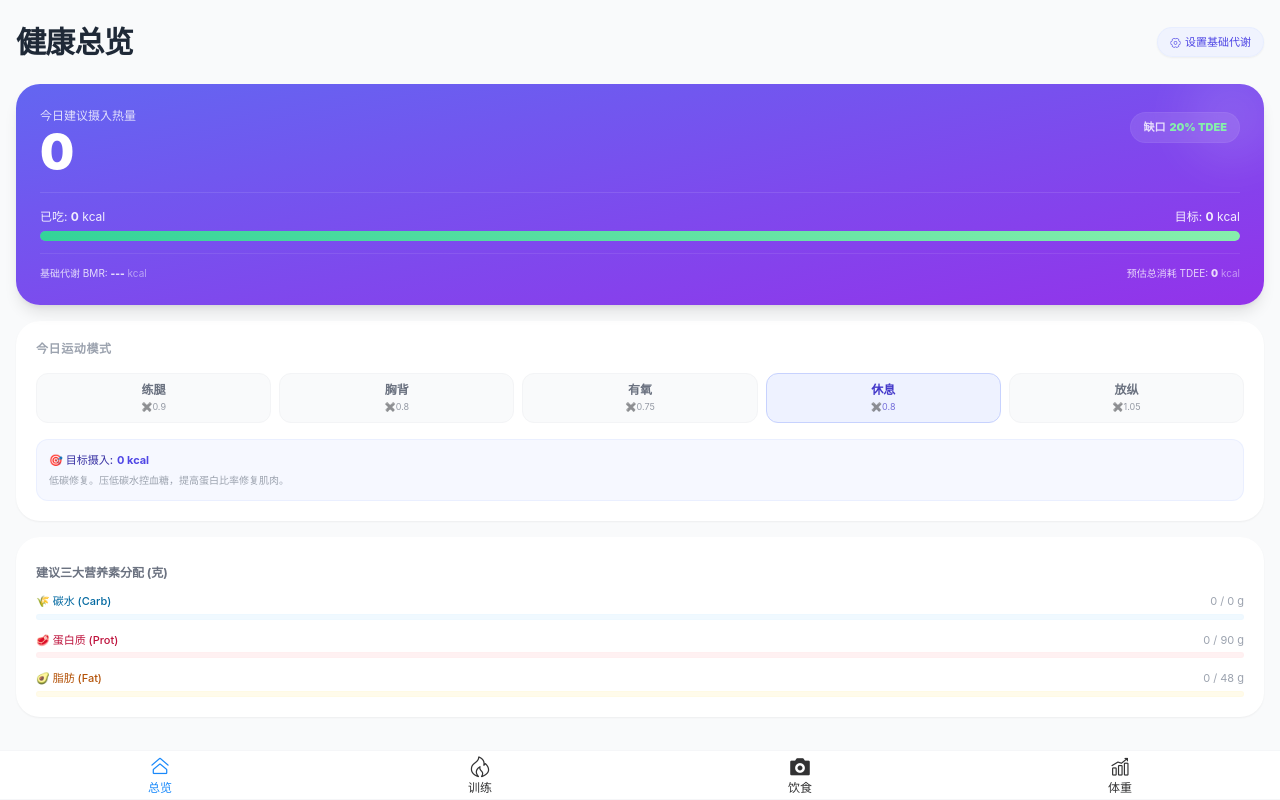
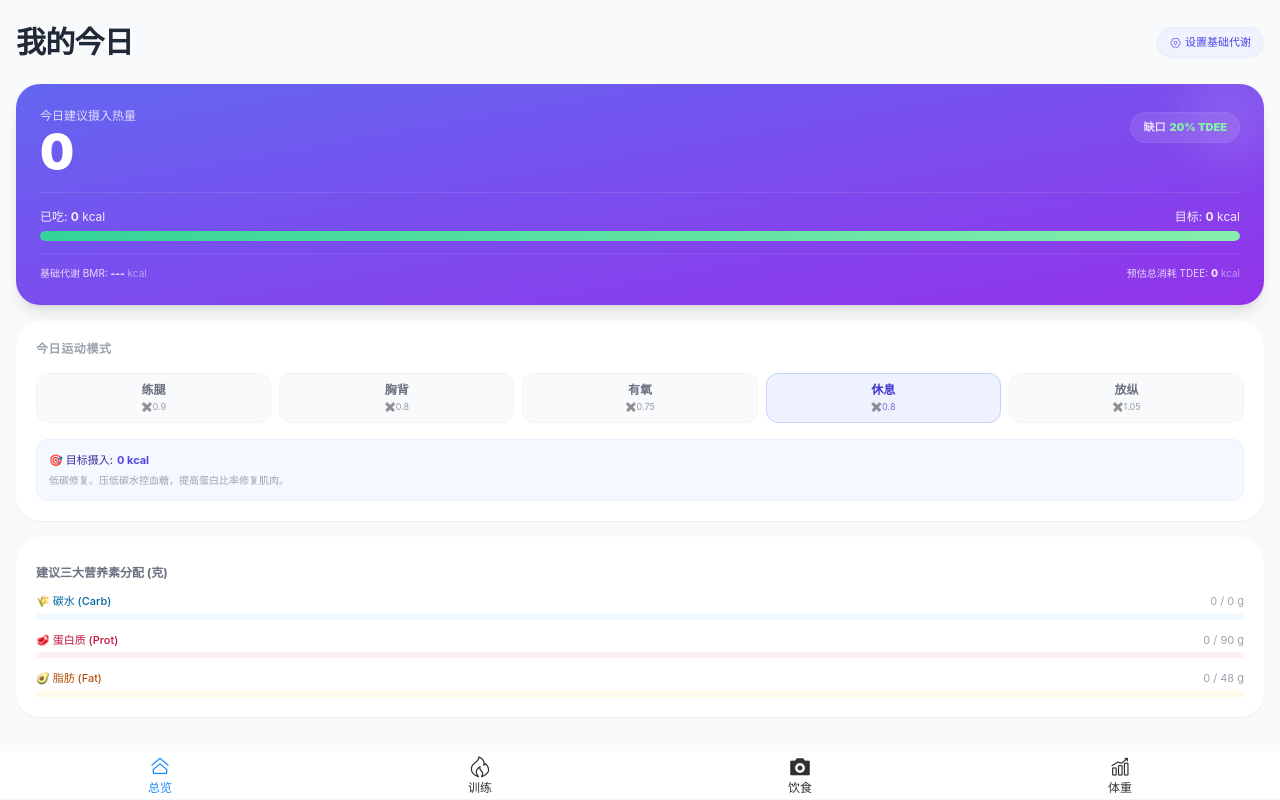
Before and after one commit to wlz196/health, a Vue app in the folder frontend/: page /overview in a window 1280 px wide. Built offline with nearby package versions, Linux system fonts and the light colour scheme; no server answers; sample sign-in values are in the browser's storage.

Commit message:
Rename Overview to 我的今日 & set anaerobic category default empty

```diff
--- a/frontend/src/views/Anaerobic.vue
+++ b/frontend/src/views/Anaerobic.vue
@@ -105,7 +105,7 @@ import { ref, onMounted, computed, watch } from 'vue'
 const loading = ref(true)
 const submitting = ref(false)
 const logs = ref([])
-const currentCategory = ref('上半身')
+const currentCategory = ref('')
 const chartExercise = ref('')
 
 const form = ref({
@@ -137,6 +137,7 @@ const quickFill = (lg) => {
 
 // === 分组过滤列表 ===
 const filteredLogs = computed(() => {
+    if (!currentCategory.value) return logs.value // 🌟 默认未选择时，展现今日全局所有历程
     return logs.value.filter(l => l.category === currentCategory.value)
 })
 
@@ -177,6 +178,11 @@ const deleteExercise = async (id) => {
 const submitLog = async () => {
     const f = form.value
     if (!f.exercise_name || !f.weight || !f.sets || !f.reps) return
+    if (!currentCategory.value) {
+        // eslint-disable-next-line no-alert
+        alert('请先在顶部选择训练部位（上半身或下半身）')
+        return
+    }
     submitting.value = true
     try {
         await fetch('/api/anaerobic', {
--- a/frontend/src/views/Overview.vue
+++ b/frontend/src/views/Overview.vue
@@ -1,7 +1,7 @@
 <template>
   <div class="p-4 bg-gray-50 min-h-screen">
     <div class="flex justify-between items-center mb-6 mt-2">
-      <h1 class="text-3xl font-extrabold text-gray-800 tracking-tight">健康总览</h1>
+      <h1 class="text-3xl font-extrabold text-gray-800 tracking-tight">我的今日</h1>
       <div v-if="loading" class="text-sm text-gray-500 flex items-center">
         <van-loading size="16px" class="mr-1"/> 同步中
       </div>
```
Also changed, not shown: 3 other files (tests, documents, lock files or other folders).
